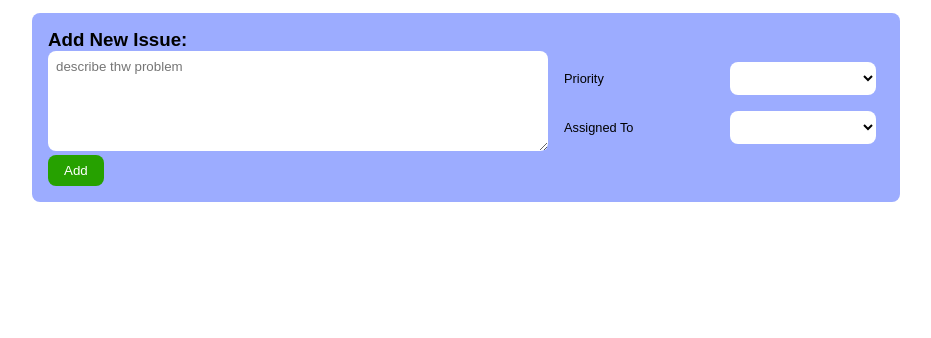
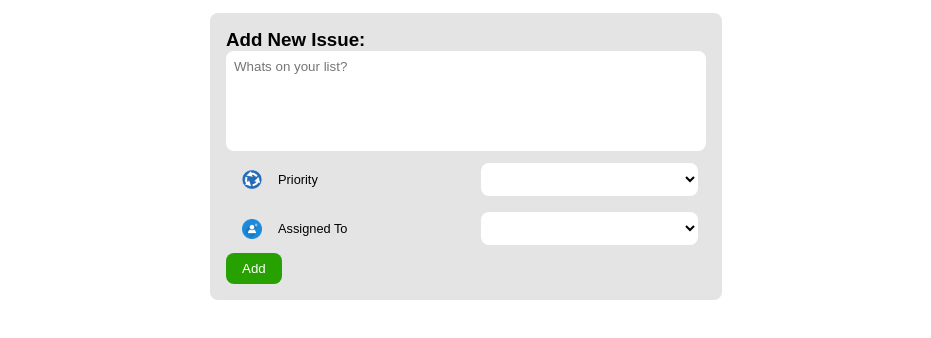
Before and after one commit to Trevor-143/pendings, a plain HTML site: page index.html in a window 1280 px wide. Shown: the part 88-426 px from the top of the page, without its empty margins (174-1105 px from the left). Drawn offline with Linux system fonts and the light colour scheme.

Commit message:
Add files via upload

```diff
--- a/index.html
+++ b/index.html
@@ -18,17 +18,16 @@
       <form id="issueInputForm">
 
         <div class="organise">
+
           <div class="top">
             <div>
-              <!-- <input type="text" id="issueDescription" placeholder="Describe the issue ..."> -->
-              <textarea  id="issueDescription" cols="30" rows="10" placeholder="describe thw problem"></textarea>
+              <textarea  id="issueDescription" cols="30" rows="10" placeholder="Whats on your list?"></textarea>
             </div>
           </div>
 
-
           <div class="bottom">
             <div class="selections">
-              <label for="importance">Priority</label>
+              <label for="importance"> <img src="./images/prio.png" alt="prority icon"> Priority</label>
               <select id="importance">
                 <option value=""></option>
                 <option value="Low">Low</option>
@@ -38,7 +37,7 @@
               </select>
             </div>
             <div class="selections">
-              <label for="issueAssignedTo">Assigned To</label>
+              <label for="issueAssignedTo"> <img src="./images/cont.png" alt="person icon"> Assigned To</label>
               <!-- <input type="text" id="issueAssignedTo" placeholder="Who's responsible ..."> -->
               <select id="issueAssignedTo" >
                 <option value=""></option>
@@ -55,6 +54,7 @@
               </select>
             </div>
           </div>
+
         </div>
 
 
--- a/main.js
+++ b/main.js
@@ -85,8 +85,8 @@ const fetchIssues = () => {
       <h6>Issue ID: ${id} </h6>
       <p class="one"> <img src="./images/clock-icon.png" />  <span> ${status} </span></p>
       <h3> ${description} </h3>
-      <p class="prio"><span > <img src="./images/priorities-icon.png" /> </span> ${severity}</p>
-      <p><span > <img src="./images/contacts-icon.png" />  </span> ${assignedTo}</p>
+      <p class="prio"><span > <img src="./images/prio.png" /> </span> ${severity}</p>
+      <p><span > <img src="./images/cont.png" />  </span> ${assignedTo}</p>
       <button onclick="closeIssue(${id})" class="complete">Close</button>
       <button onclick="deleteIssue(${id})" class="remove">Delete</button>
 
--- a/styles.css
+++ b/styles.css
@@ -23,25 +23,39 @@ body {
 
 .top {
     display: flex;
+    max-width: 500px;
+    min-width: 100px;
+    width: 100%;
+}
+.top div {
+    width: 100%;
 }
 
 .register {
     margin-bottom: 2rem;
-    background-color: rgb(156, 172, 255);
+    background-color: #e4e4e4;
     padding: 1rem;
     border-radius: 0.5rem;
+    max-width: 512px;
+    margin: auto;
+    margin-bottom: 2rem;
 }
 .organise {
     display: flex;
     align-items: center;
     justify-content: space-between;
+    flex-wrap: wrap;
 }
-.organise textarea {
+.organise .top div textarea {
     padding: 0.5rem;
     background-color: #fff;
     border: none;
     outline: none;
     border-radius: 0.5rem;
+    max-width: 500px;
+    width: 100%;
+    max-height: 100px;
+    resize: none;
 }
 
 .add {
@@ -52,16 +66,29 @@ body {
     color: #fff;
 }
 
+.bottom {
+    width: 100%;
+    padding-left: 1rem;
+}
+
 .selections {
     display: flex;
     align-items: center;
     justify-content: space-between;
 }
 
-.bottom {
-    width: 100%;
-    padding-left: 1rem;
+.bottom .selections img {
+    width: 20px;
+    margin-right: 1rem;
 }
+
+.selections label {
+    display: flex;
+    align-items: center;
+    justify-content: flex-start;
+}
+
+
 
 label {
     margin-right: 2rem;
@@ -69,10 +96,6 @@ label {
     font-size: 0.8rem;
 }
 
-#issueDescription {
-    width: 500px;
-    height: 100px;
-}
 h1 {
     margin: 1rem auto;
     text-align: center;
@@ -112,7 +135,7 @@ select {
 
 .complete {
     padding: 0.5rem 1rem;
-    background-color: #26a100;
+    background-color: #0077d8;
     color: rgb(255, 255, 255);
     border: none;
     border-radius: 0.5rem;
@@ -122,7 +145,7 @@ select {
 
 .remove {
     padding: 0.5rem 1rem;
-    background-color: #a10000;
+    background-color: #d10000;
     color: rgb(255, 255, 255);
     border: none;
     border-radius: 0.5rem;
```
Also changed, not shown: images/cont.png (added), images/prio.png (added), 1 other file.
